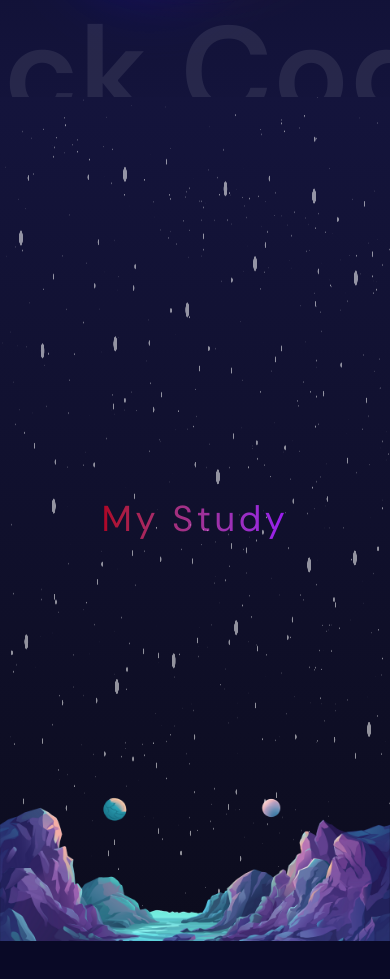
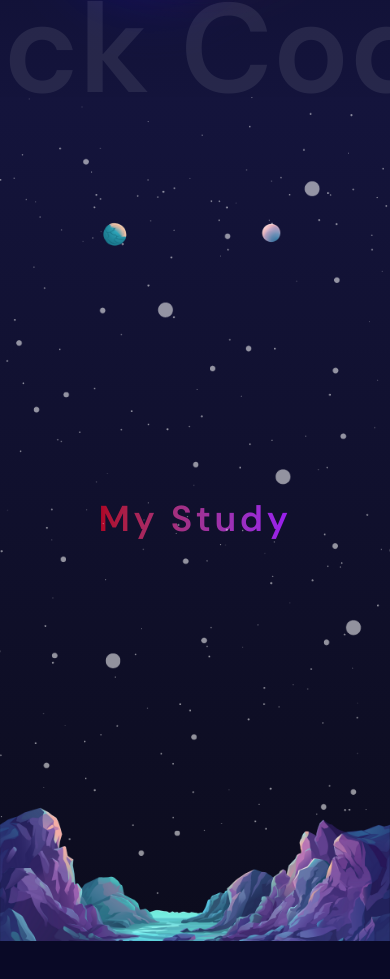
Before and after one commit to rou-nak-cloud/Portfolio.dev.co, a React (Vite) app: page / in a window 390 px wide. Shown: the part 747-1726 px from the top of the page. Built offline with nearby package versions, Linux system fonts and the light colour scheme.

Commit message:
parallax & responsive learning

```diff
--- a/src/components/Hero.jsx
+++ b/src/components/Hero.jsx
@@ -79,7 +79,7 @@ const Hero = () => {
 
   <motion.div
     variants={bigTextVariants} initial="initial" animate="animate"
-    className='slidingText absolute w-full md:w-1/2 font-semibold text-[15vh] sm:text-[25vh] md:text-[35vh] lg:text-[50vh] bottom-[-30px] md:bottom-[-80px] whitespace-nowrap opacity-10 select-none text-center md:text-left'>
+    className='slidingText absolute w-full md:w-1/2 font-semibold text-[15vh] sm:text-[25vh] md:text-[35vh] lg:text-[50vh] bottom-[-7px] md:bottom-[-100px] whitespace-nowrap opacity-10 select-none text-center md:text-left'>
     Full Stack Coder <span className=''>&</span> Calisthenic Athlete
   </motion.div>
 
--- a/src/components/Parallax.jsx
+++ b/src/components/Parallax.jsx
@@ -1,11 +1,22 @@
-import React from 'react'
+import React, { useRef } from 'react'
 import assets from '../assets/assets'
+import {motion,useScroll, useTransform} from 'motion/react'
+
 
 const Parallax = ({ type }) => {
+  const ref = useRef()
+
+  const { scrollYProgress } = useScroll({
+    target: ref,
+    offset:["start start" , "end start"]
+  })
+
+  const yHParallax = useTransform(scrollYProgress,[0,1], ["0%","500%"])
   return (
     <>
       <div
-        className="parallax w-full h-full relative flex items-center justify-center"
+      ref={ref}
+        className="parallax w-full h-full relative flex items-center justify-center overflow-hidden"
         style={{
           background:
             type === 'education'
@@ -13,33 +24,35 @@ const Parallax = ({ type }) => {
               : 'linear-gradient(180deg, #111132, #505064)',
         }}
       >
-        <h1 className="text-4xl sm:text-5xl md:text-6xl lg:text-7xl xl:text-8xl tracking-widest text-center px-2 bg-gradient-to-r from-red-700/90 to-purple-600 bg-clip-text text-transparent">
+        <motion.h1
+        style={{y: yHParallax}}
+        className="text-4xl font-semibold sm:text-5xl md:text-6xl lg:text-7xl xl:text-8xl tracking-widest text-center px-2 bg-gradient-to-r from-red-700/90 to-purple-600 bg-clip-text text-transparent">
           {type === 'education' ? 'My Study' : 'My projects'}
-        </h1>
+        </motion.h1>
 
-        <div className="mountains">
+       <motion.div className="mountains">
         <img
           src={assets.mountains}
           alt="mountains"
-            className="bg-cover bottom-0 left-0 w-full h-auto absolute z-1"
+          className="absolute bottom-0 left-0 w-full h-auto object-cover z-3"
         />
-        </div>
+      </motion.div>
 
-        <div className="planets">
-          <img
+      <motion.div className="planets">
+        <motion.img
           src={assets.planets}
           alt="planets"
-            className="bg-cover bottom-0 left-0 w-full h-auto absolute z-2"
+          className="absolute bottom-0 max-sm:top-[50px] top-[-100px] left-0 w-full h-auto object-contain z-2"
         />
-        </div>
+      </motion.div>
 
-        <div className="stars">
+      <motion.div className="stars">
         <img
           src={assets.stars}
           alt="stars"
-            className="bg-cover bottom-0 left-0 w-full h-full absolute"
+          className="absolute bottom-0 left-0 w-full h-full object-cover z-1"
         />
-        </div>
+      </motion.div>
       </div>
     </>
   )
--- a/src/index.css
+++ b/src/index.css
@@ -18,7 +18,7 @@ a{
 
 section{
   height: 100vh;
-  scroll-snap-align: center;
+  /* scroll-snap-align: center; */
 }
 ::selection {
   background: #9333ea;
```
Lines whose indentation alone changed are shown as unchanged.
